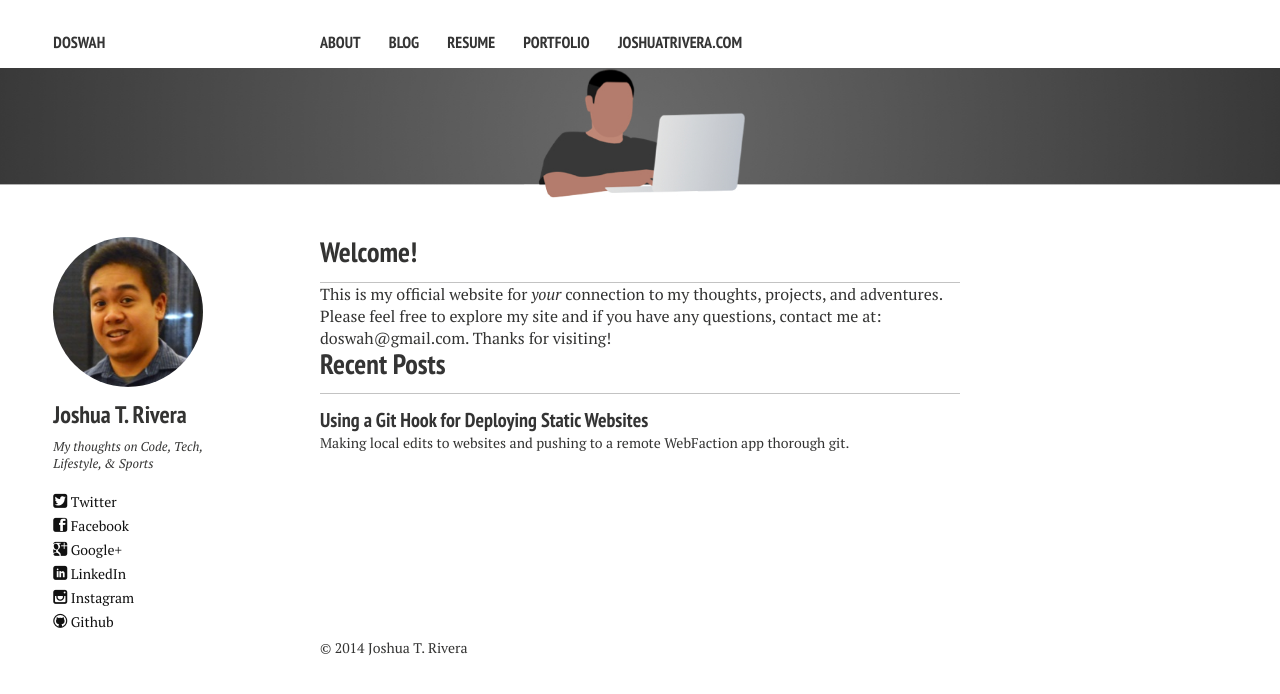
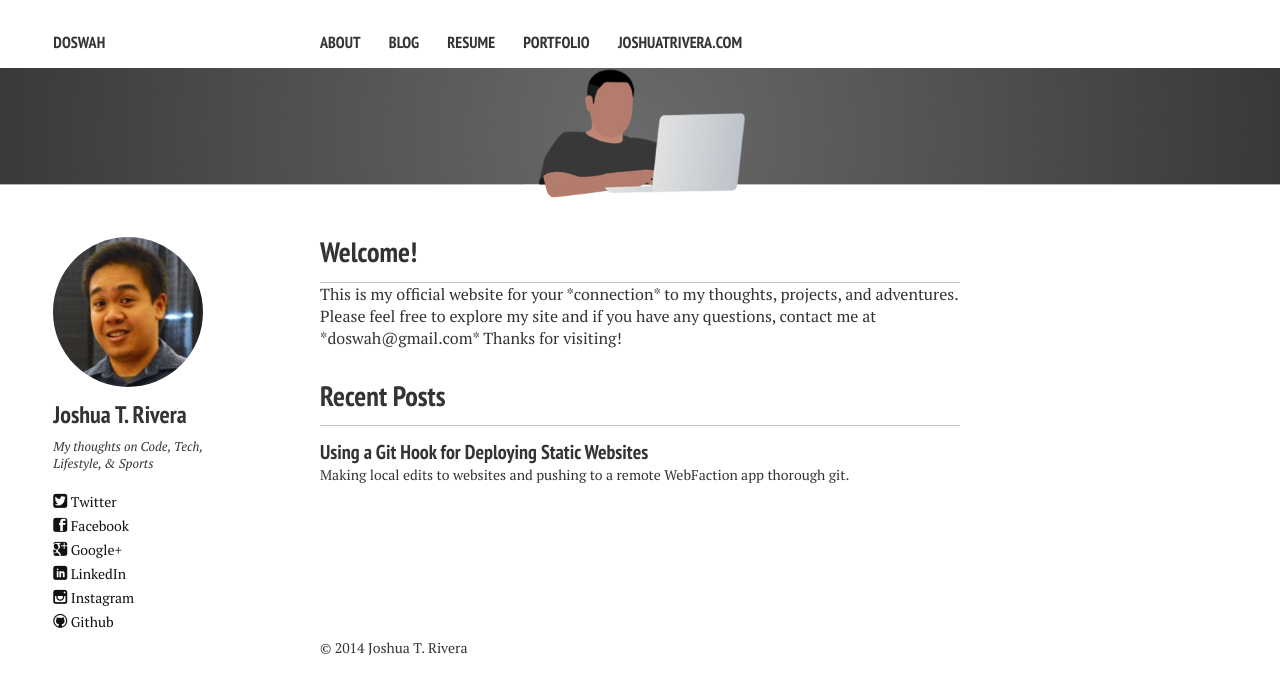
Before and after one commit to alexpolonsky/doswah.com, a Jekyll site: the page built from index.md, in a window 1280 px wide. Shown: the top 694 px of the page. Built offline with Jekyll 4.4.1, drawn with Linux system fonts in a browser that asks for light colours; nearby versions of some CDN libraries.

Commit message:
Changed div error

```diff
--- a/_layouts/home.html
+++ b/_layouts/home.html
@@ -38,8 +38,10 @@
 
 
   <h3>Welcome!</h3>
-   This is my official website for <i>your</i> connection to my thoughts, projects, and adventures. Please feel free to explore my site and if you have any questions, contact me at: doswah@gmail.com.  Thanks for visiting!
+   This is my official website for your *connection* to my thoughts, projects, and adventures. Please feel free to explore my site and if you have any questions, contact me at *doswah@gmail.com*  Thanks for visiting!
+</div>
 
+<div id="index">
 
   <h3><a href="{{ site.url}}/posts/">Recent Posts</a></h3>
   {% for post in site.posts limit:5 %}
```
